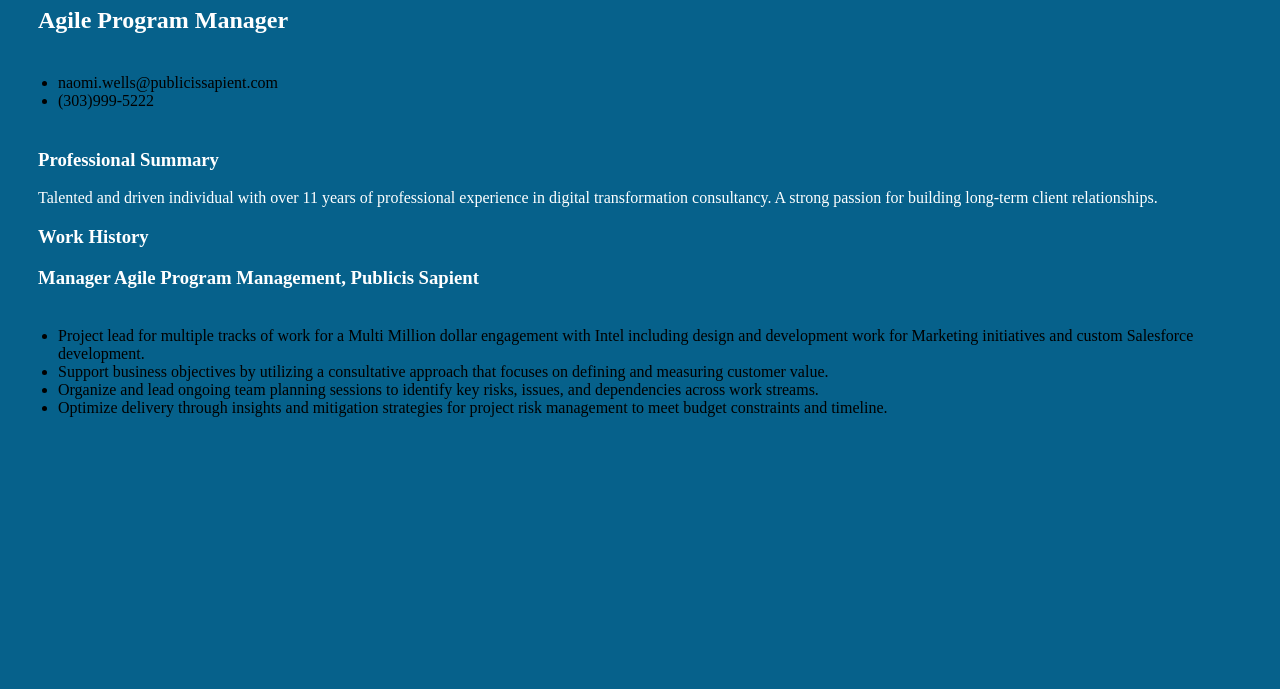
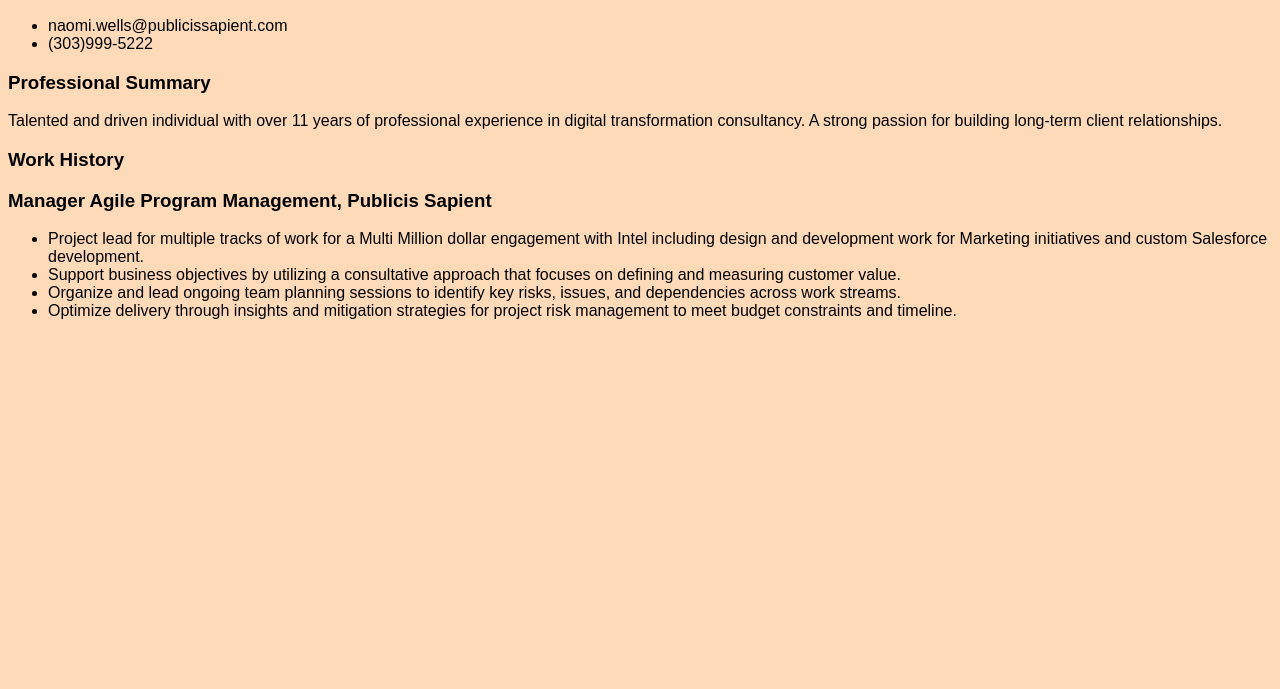
Before and after one commit to naowells/NaomiWellsPS, a plain HTML site: page index.html in a window 1280 px wide. Shown: the part 111-800 px from the top of the page. Drawn offline with Linux system fonts and the light colour scheme.

Commit message:
Part 4: Style your code

```diff
--- a/styles.css
+++ b/styles.css
@@ -1,10 +1,5 @@
 body {
-    background-color:rgb(6, 97, 139);
-    color: white;
-    padding: 30px;
+    background-color:rgb(255, 218, 185);
+    font-family: 'Raleway', sans-serif;
+    ;
 }
-
-ul {
-    border: 1px; color: black;
-    padding: 20px;
-}
```
